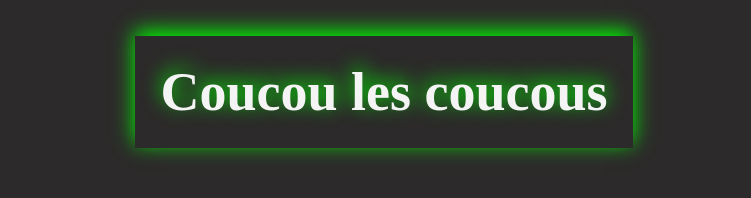
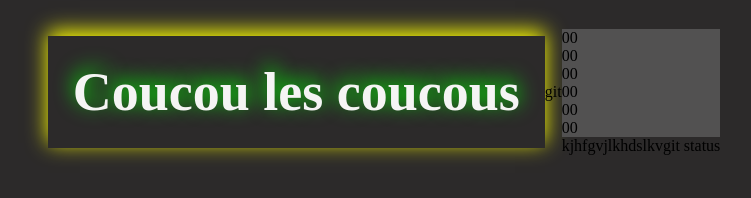
Before and after one commit to xloadx923/Project-1, a plain HTML site: page index.html in a window 1280 px wide. Shown: the whole page, without its empty margins (256-1007 px from the left). Drawn offline with Linux system fonts and the light colour scheme.

Commit message:
test commit

```diff
--- a/index.html
+++ b/index.html
@@ -9,7 +9,7 @@
 <body>
     <style>
         body{
-            margin: 0;
+            margin: 0 0 0 0;
             padding: 0;
             background: rgb(44, 42, 42);
             display: flex;
@@ -21,9 +21,27 @@
             font-size: 54px;
             text-shadow: 0px -5px 20px lime;
             padding: 25px;
-            box-shadow: 0px -5px 20px lime;
+            box-shadow: 0px -5px 20px yellow;
+        }
+        .container{
+            display: grid;
+            align-items: center;
+            justify-content: center;
+        }
+        .container div{
+            background: rgb(82, 81, 81);
         }
     </style>
-    <h1>Coucou les coucous</h1>
+    <div><h1>Coucou les coucous</h1></div>git
+    <div class="container">
+        <div class="item">00</div>
+        <div class="item">00</div>
+        <div class="item">00</div>
+        <div class="item">00</div>
+        <div class="item">00</div>
+        <div class="item">00</div>
+        <span>kjhfgvjlkhdslkvgit status</span>
+
+    </div>
 </body>
 </html>
```
